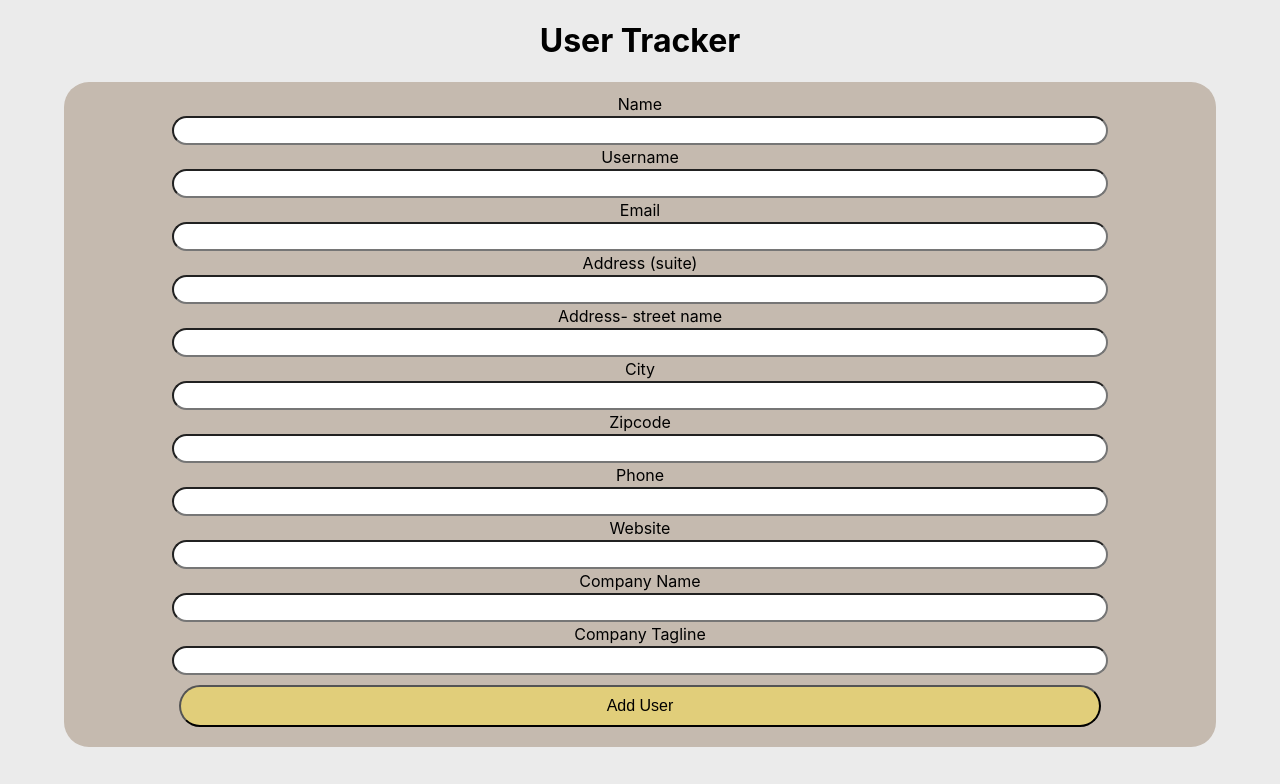
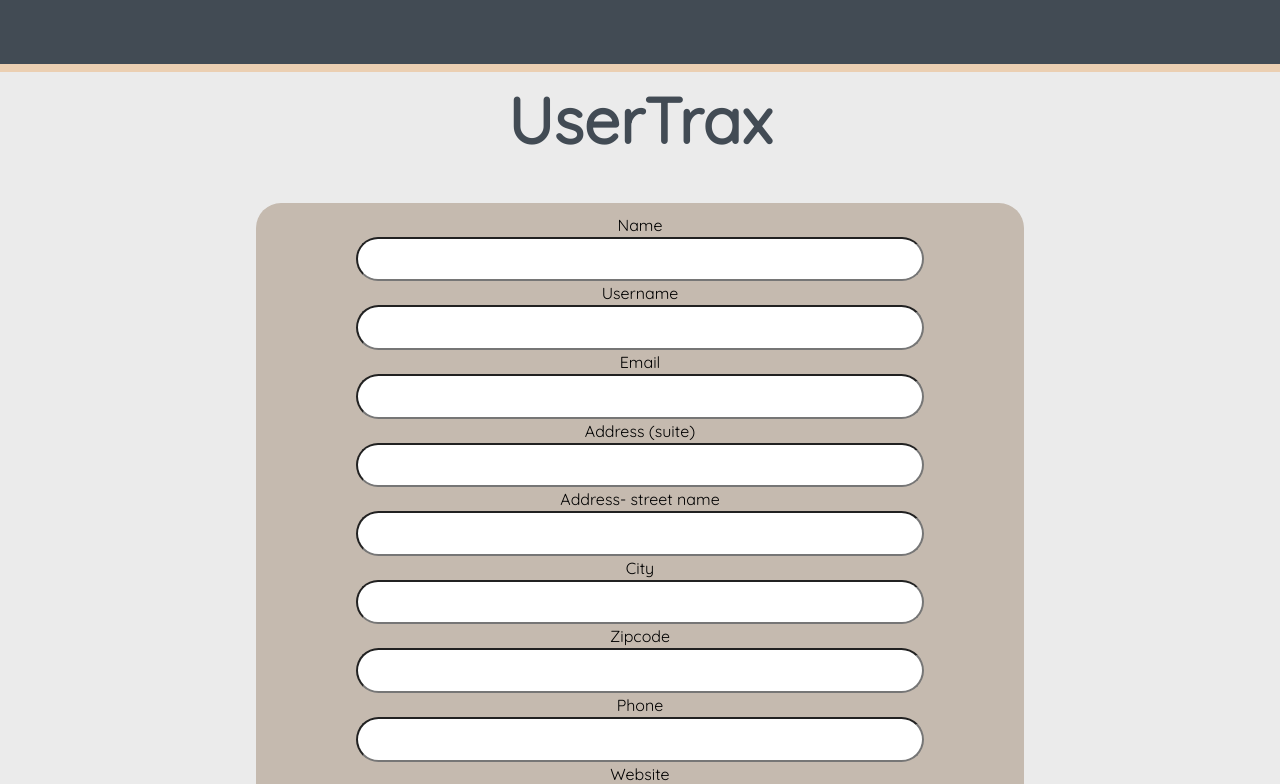
Before and after one commit to Nomes27/UserTrax, a React (Create React App) app: page /users/create in a window 1280 px wide. Shown: the top 784 px of the page. Built offline with nearby package versions, Linux system fonts and the light colour scheme; no server answers.

Commit message:
css for desktop

```diff
--- a/src/App.css
+++ b/src/App.css
@@ -1,3 +1,5 @@
+@import url("https://fonts.googleapis.com/css2?family=Quicksand&display=swap");
+
 :root {
   --grey: #424b54;
   --mustard: #e1ce7a;
@@ -5,15 +7,25 @@
   --silver: #c5baaf;
   --white: #ffffff;
   --offwhite: #ebebeb;
+  --font-family: "Quicksand", sans-serif;
 }
 
 /*HEADER */
 
 .header_h1 {
-  color: black;
+  color: var(--grey);
+  margin-top: 4rem;
 }
 .header_link {
   text-decoration: none;
+}
+.header_nav {
+  background-color: var(--grey);
+  padding: 1.5rem;
+  border-bottom: solid var(--peach) 0.5rem;
+  position: fixed;
+  width: 100%;
+  top: 0;
 }
 
 /*HOMEPAGE */
@@ -21,22 +33,23 @@
   text-align: center;
 }
 .users_table {
-  border: 1px black solid;
+  border: 1px var(--grey) solid;
   width: 90%;
   margin: 5px auto;
   font-size: 0.5rem;
   border-collapse: collapse;
 }
 .users_table th {
-  border: 1px black solid;
+  border: 1px var(--grey) solid;
   background-color: var(--silver);
   margin: 0;
   padding: 5px;
   font-size: 0.8rem;
+  color: var(--grey);
 }
 .users_table td {
-  border-bottom: 1px black solid;
-  border-right: 1px black solid;
+  border-bottom: 1px var(--grey) solid;
+  border-right: 1px var(--grey) solid;
   padding: 5px;
 }
 .users_table_link {
@@ -81,7 +94,7 @@
 }
 .user_detail {
   margin-top: 0rem;
-
+  font-size: 1rem;
   width: 80%;
   margin: 0 auto;
 }
@@ -182,6 +195,8 @@
   background-color: var(--mustard);
   padding: 0.5rem;
   border-radius: 25px;
+  width: 60%;
+  margin: 0.5rem auto;
 }
 
 @media (min-width: 760px) {
@@ -198,7 +213,89 @@
   /* INDIVIDUAL USER PAGE */
 
   .user_container {
-    width: 70%;
+    width: 60%;
     margin: 0 auto;
   }
+  .user_container h2 {
+    font-size: 2rem;
+  }
+  .user_posts_container h4 {
+    font-size: 1.5rem;
+  }
+
+  .user_avatar {
+    width: 15%;
+  }
+  .user_details_container {
+    width: 50%;
+    padding: 2rem;
+  }
+  .post_form label {
+    font-size: 1.2rem;
+  }
+  .post_form_input_title {
+    width: 20%;
+    padding: 1rem;
+    font-size: 1rem;
+  }
+  .post_form_input_body {
+    width: 40%;
+    padding: 1rem;
+    font-size: 1rem;
+  }
+  .post_form button {
+    width: 10%;
+    margin: 0 auto;
+    padding: 1rem;
+  }
+  .user_post {
+    width: 50%;
+    margin: 30px auto;
+    padding: 2rem;
+  }
+  .user_post_body {
+    font-size: 0.9rem;
+    margin: 0.5rem;
+  }
+  .user_delete_button {
+    width: 10%;
+  }
+  /* HEADER */
+
+  .header_h1 {
+    font-size: 4rem;
+    margin-top: 5rem;
+  }
+  .header_nav {
+    padding: 2rem;
+    border-bottom: solid var(--peach) 0.5rem;
+  }
+
+  /*USER LIST PAGE */
+
+  .users_table_button {
+    padding: 1rem;
+    width: 15%;
+  }
+  .users_table th {
+    padding: 1rem;
+    font-size: 1rem;
+  }
+  .users_table td {
+    padding: 1rem;
+  }
+
+  /*ADD USER */
+
+  .adduser_form {
+    width: 60%;
+    margin-top: 0;
+  }
+  .adduser_form input {
+    padding: 0.8rem;
+    width: 70%;
+  }
+  .adduser_form button {
+    width: 30%;
+  }
 }
--- a/src/Components/header.jsx
+++ b/src/Components/header.jsx
@@ -3,8 +3,9 @@ import { Link } from "@reach/router";
 const Header = () => {
   return (
     <header>
+      <nav className="header_nav"></nav>
       <Link to="/" className="header_link">
-        <h1 className="header_h1">User Tracker</h1>
+        <h1 className="header_h1">UserTrax</h1>
       </Link>
     </header>
   );
--- a/src/Pages/user.jsx
+++ b/src/Pages/user.jsx
@@ -60,7 +60,6 @@ class User extends React.Component {
         ) : (
           <div>
             <section className="user_container">
-              <h1>{this.props.name}</h1>
               <img
                 src={avatar}
                 alt="avatar placeholder"
--- a/src/index.css
+++ b/src/index.css
@@ -1,14 +1,5 @@
 body {
   margin: 0;
-  font-family: -apple-system, BlinkMacSystemFont, "Segoe UI", "Roboto", "Oxygen",
-    "Ubuntu", "Cantarell", "Fira Sans", "Droid Sans", "Helvetica Neue",
-    sans-serif;
-  -webkit-font-smoothing: antialiased;
-  -moz-osx-font-smoothing: grayscale;
+  font-family: "Quicksand", sans-serif;
   background-color: var(--offwhite);
 }
-
-code {
-  font-family: source-code-pro, Menlo, Monaco, Consolas, "Courier New",
-    monospace;
-}
```
